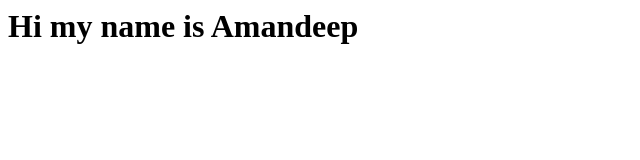
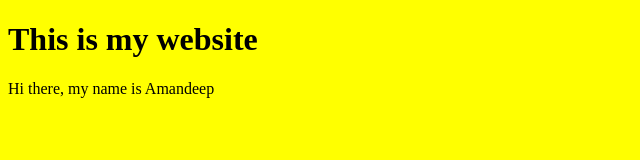
Before and after one commit to Amandeep1p/Website, a plain HTML site: page index.html in a window 1280 px wide. Shown: the whole page, without its empty margins (0-640 px from the left). Drawn offline with Linux system fonts and the light colour scheme.

Commit message:
added new css file

```diff
--- a/index.html
+++ b/index.html
@@ -1 +1,16 @@
-<h1>Hi my name is Amandeep</h1>
+<!DOCTYPE html>
+<html lang="en">
+<head>
+    <meta charset="UTF-8">
+    <meta name="viewport" content="width=device-width, initial-scale=1.0">
+    <title>Document</title>
+    <link href="style.css" rel="stylesheet">
+</head>
+<body>
+
+    <h1>This is my website</h1>
+
+    <p>Hi there, my name is Amandeep</p>
+
+</body>
+</html>
--- /dev/null
+++ b/style.css
@@ -0,0 +1,3 @@
+body {
+    background-color: yellow;
+}
```
